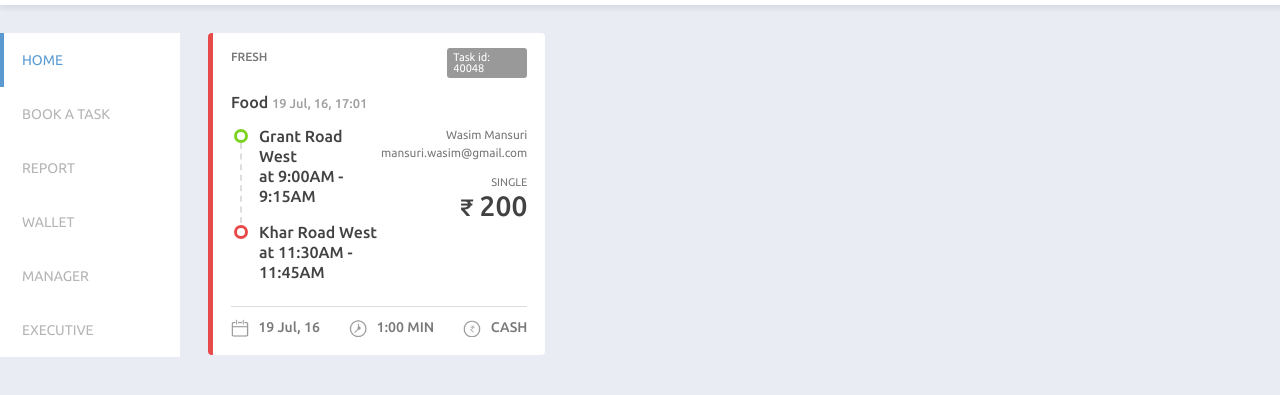
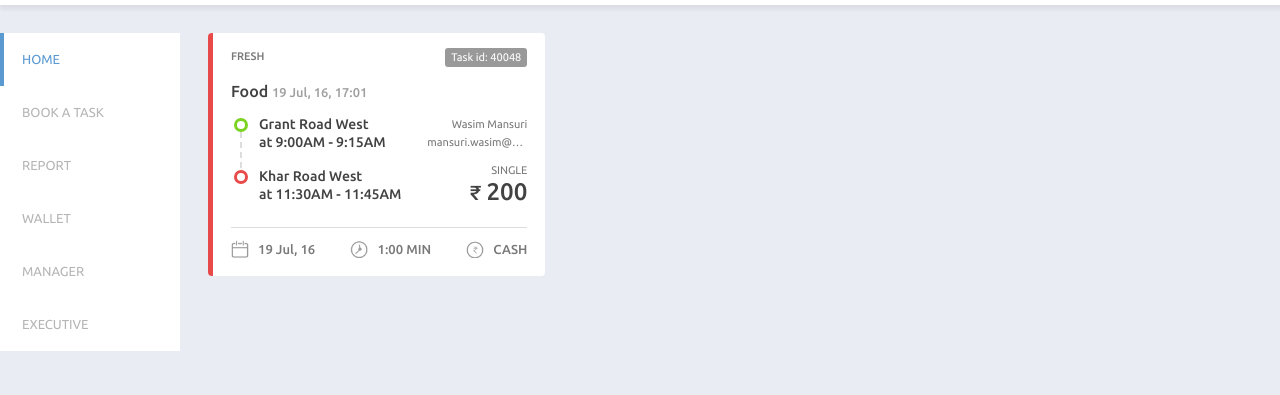
Before and after one commit to ajency/atomic-modules, a plain HTML site: page index.html in a window 1280 px wide. Shown: the part 47-442 px from the top of the page. Drawn offline with Linux system fonts and the light colour scheme.

Commit message:
Adjusted font sizes

```diff
--- a/assets/less/base/root.less
+++ b/assets/less/base/root.less
@@ -4,6 +4,9 @@ body{
 	font-family: @fontmain;
 	font-size: @base-font-size;
 	color: @bodytext;
+	@media screen and (max-width: 1440px) {
+		font-size: @base-font-size - 1;
+	}
 }
 
 h1, h2, h3, h4, h5, h6 {
@@ -59,6 +62,13 @@ a {
 
 .small {
 	font-size: 85%;
+	&__email {
+		// @media (max-width: 1440px) {
+			display: block;
+			text-overflow: ellipsis;
+			overflow: hidden;
+		// }
+	}
 }
 
 .normal-link {
--- a/assets/less/base/var.less
+++ b/assets/less/base/var.less
@@ -38,6 +38,10 @@
 .font-16() {
 	font-size: @h5;
 	line-height: 20px;
+	@media screen and (max-width: 1440px) {
+		font-size: @h5 - 2;
+		line-height: 18px;
+	}
 }
 
 
--- a/assets/less/components/breadcrumb.less
+++ b/assets/less/components/breadcrumb.less
@@ -6,7 +6,7 @@
 	white-space: nowrap;
 	text-overflow: ellipsis;
 	overflow: hidden;
-	width: 70%;
+	width: 60%;
 	margin-right: 15px;
 	&:after {
 		content: '';
@@ -35,4 +35,7 @@
 			display: none;
 		}
 	}
+	@media screen and (max-width: 1440px) {
+		font-size: 11px;
+	}
 }
--- a/assets/less/components/price.less
+++ b/assets/less/components/price.less
@@ -3,5 +3,8 @@
 		font-size: @h3;
 		color: @titletext;
 		font-weight: 500;
+		@media screen and (max-width: 1440px) {
+			font-size: @h3 - 4;
+		}
 	}
 }
--- a/assets/less/components/single-card.less
+++ b/assets/less/components/single-card.less
@@ -7,8 +7,16 @@
 	.locations {
 		flex-grow: 1;
 	}
+	.right-col {
+		@media (max-width: 1440px) {
+			max-width: 100px;
+		}
+	}
 	&__email {
 		line-height: 18px;
+		.small__email {
+			max-width: 150px;
+		}
 	}
 	&__header {
 		display: flex;
```
Also changed, not shown: assets/css/main.css.
